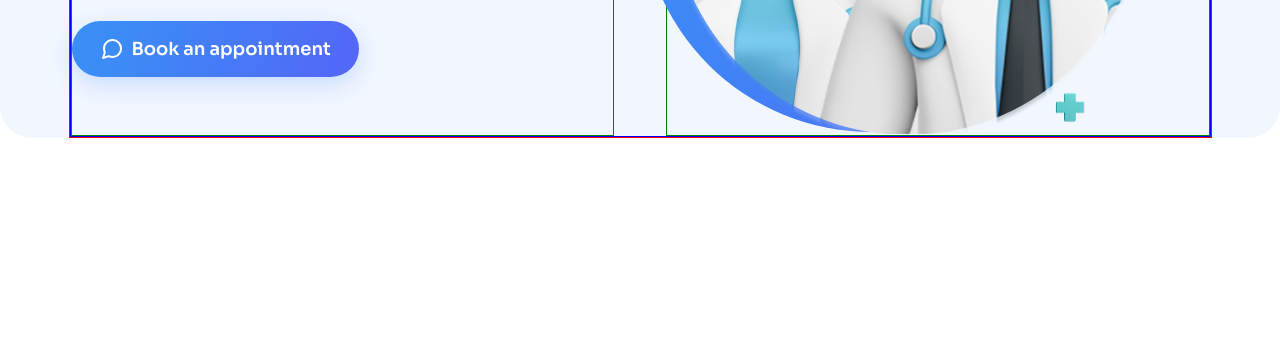
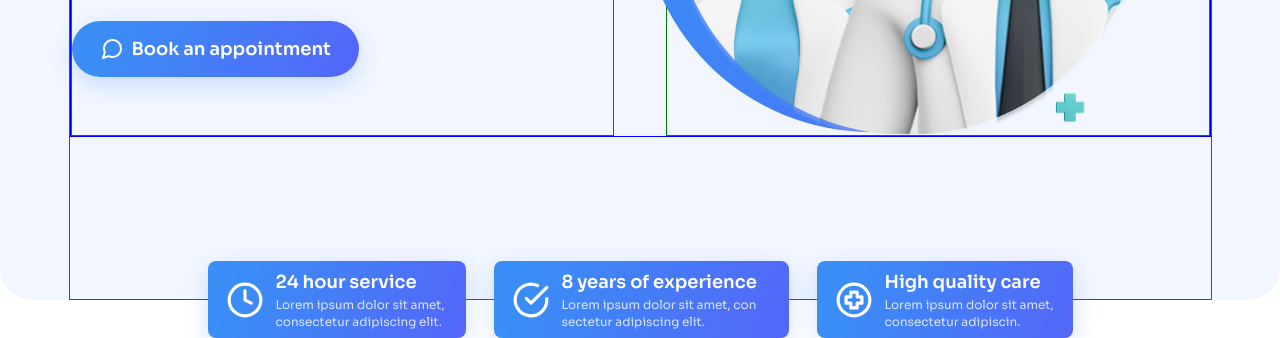
Before and after one commit to Yasi499/git-reset, a plain HTML site: page index.html in a window 1280 px wide. Shown: the part 539-877 px from the top of the page. Before the commit the page ends 800 px from the top, so only its background shows below. Drawn offline with Linux system fonts and the light colour scheme.

Commit message:
main content: info cards

```diff
--- a/index.html
+++ b/index.html
@@ -53,6 +53,30 @@
                 </div>
             </div>
 
+            <ul class="main-items">
+                <li class="main-item">
+                    <img src="./static/images/clock.svg" alt="">
+                    <div>
+                        <h3>24 hour service</h3>
+                        <p>Lorem ipsum dolor sit amet, consectetur adipiscing elit.</p>
+                    </div>
+                </li>
+                <li class="main-item">
+                    <img src="./static/images/check-circle.svg" alt="">
+                    <div>
+                        <h3>8 years of experience</h3>
+                        <p>Lorem ipsum dolor sit amet, con sectetur adipiscing elit.</p>
+                    </div>
+                </li>
+                <li class="main-item">
+                    <img src="./static/images/medical.svg" alt="">
+                    <div>
+                        <h3>High quality care</h3>
+                        <p>Lorem ipsum dolor sit amet, consectetur adipiscin.</p>
+                    </div>
+                </li>
+            </ul>
+
         </div>
     </section>
 
--- a/static/styles/styles.css
+++ b/static/styles/styles.css
@@ -197,3 +197,45 @@ img {
         transform: rotate(360deg) translateX(12px) rotate(-360deg);
     }
 }
+
+.main-items {
+    display: flex;
+    justify-content: center;
+    gap: 28px;
+    margin-top: 85px;
+    transform: translateY(39px);
+}
+.main-item {
+    display: flex;
+    align-items: center;
+    gap: 12px;
+    padding: 8px 18px;
+    border-radius: 8px;
+    background: linear-gradient(109deg, #3A8EF6 10.84%, #6F3AFA 196.74%);
+    box-shadow: 0px 8px 23px rgba(65, 132, 247, 0.24);
+    color: #FFFFFF;
+}
+.main-item img {
+    width: 38px;
+    height: 38px;
+}
+.main-item h3 {
+    font-family: "Sora", sans-serif;
+    font-size: 18px;
+    line-height: 27px;
+    font-weight: 600;
+}
+.main-item p {
+    font-size: 12px;
+    line-height: 17px;
+    opacity: 0.8;
+}
+.main-item:nth-child(1) div {
+    width: 172px;
+}
+.main-item:nth-child(2) div {
+    width: 209px;
+}
+.main-item:nth-child(3) div {
+    width: 170px;
+}
```
Also changed, not shown: static/images/check-circle.svg (added), static/images/clock.svg (added), static/images/medical.svg (added).
